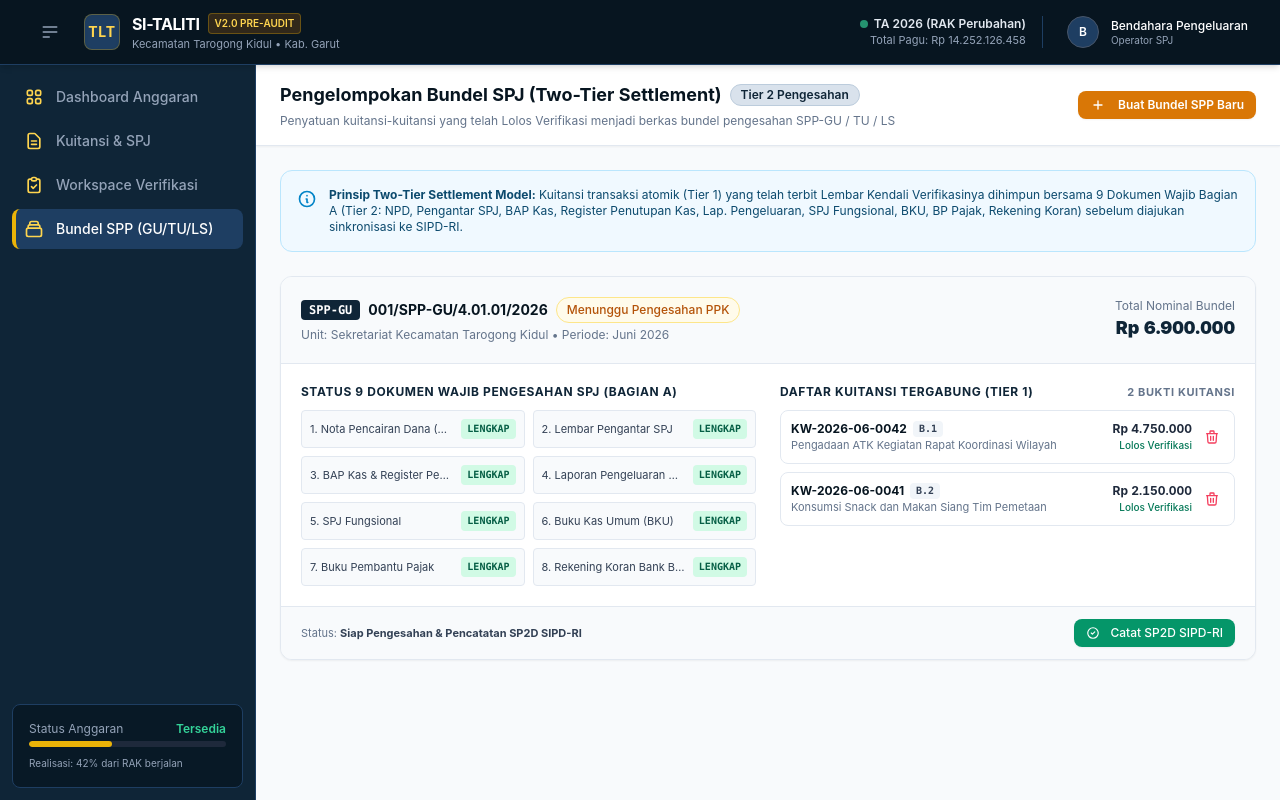
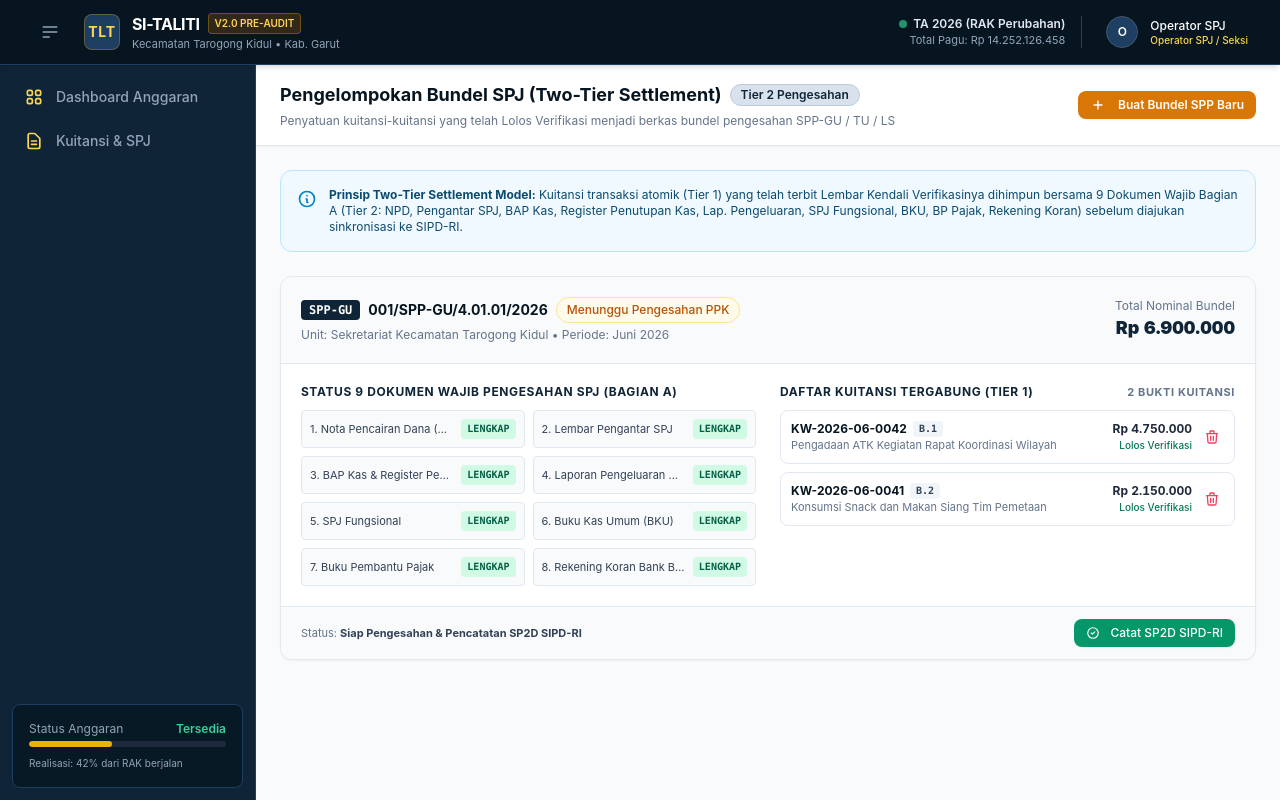
Before and after one commit to abyankamal/sitaliti, a Laravel app: page /bundles in a window 1280 px wide. Run offline with Laravel 12, Linux system fonts and the light colour scheme; style sheets or scripts are compiled from the project's sources; parts of the project's set-up code (start-up, migrations or seed data) failed here and were passed over; some libraries are stand-ins or nearby versions; some web fonts are replaced.

Commit message:
feat(navigation): implement role-based menu filtering and profile role badge

```diff
--- a/sitaliti-app/resources/js/Layouts/GovAppLayout.vue
+++ b/sitaliti-app/resources/js/Layouts/GovAppLayout.vue
@@ -10,32 +10,55 @@ defineProps({
 });
 
 const page = usePage();
-const user = computed(() => page.props.auth?.user || { name: 'Bendahara Pengeluaran', email: 'bendahara@tarogongkidul.garutkab.go.id' });
+const user = computed(() => page.props.auth?.user || {
+    name: 'Operator SPJ',
+    email: 'operator@tarogongkidul.garutkab.go.id',
+    role: 'OPERATOR'
+});
 
 const isSidebarOpen = ref(true);
 
-const navItems = [
+const ROLE_DISPLAY_NAMES = {
+    OPERATOR: 'Operator SPJ / Seksi',
+    PPTK: 'Pejabat Pelaksana Teknis (PPTK)',
+    VERIFIKATOR: 'Verifikator Kecamatan (PPK)',
+    BPP: 'Bendahara Pengeluaran (BPP)',
+    KPA: 'Camat / KPA',
+};
+
+// Definisi item navigasi beserta peran yang diizinkan melihatnya
+const allNavItems = [
     {
         name: 'Dashboard Anggaran',
         route: 'dashboard',
         icon: 'dashboard',
+        roles: ['OPERATOR', 'PPTK', 'VERIFIKATOR', 'BPP', 'KPA'],
     },
     {
         name: 'Kuitansi & SPJ',
-        route: 'receipts.index',
+        route: 'receipts.create',
         icon: 'receipt',
+        roles: ['OPERATOR', 'KPA'],
     },
     {
         name: 'Workspace Verifikasi',
         route: 'verification.index',
         icon: 'verification',
+        roles: ['PPTK', 'VERIFIKATOR', 'KPA'],
     },
     {
         name: 'Bundel SPP (GU/TU/LS)',
         route: 'bundles.index',
         icon: 'bundle',
+        roles: ['BPP', 'KPA', 'VERIFIKATOR'],
     },
 ];
+
+// Filter navigasi berdasarkan peran aktif pengguna
+const navItems = computed(() => {
+    const userRole = user.value?.role || 'OPERATOR';
+    return allNavItems.filter(item => !item.roles || item.roles.includes(userRole));
+});
 </script>
 
 <template>
@@ -85,11 +108,13 @@ const navItems = [
                         <!-- User Profile Badge -->
                         <div class="flex items-center gap-3 pl-2">
                             <div class="w-8 h-8 rounded-full bg-gov-navy-800 border border-slate-600 flex items-center justify-center text-xs font-semibold text-white">
-                                {{ user.name.charAt(0) }}
+                                {{ user.name?.charAt(0) || 'U' }}
                             </div>
                             <div class="hidden sm:block text-left leading-tight">
                                 <p class="text-xs font-medium text-white">{{ user.name }}</p>
-                                <p class="text-[10px] text-slate-400">Operator SPJ</p>
+                                <p class="text-[10px] text-gov-gold-400 font-medium">
+                                    {{ ROLE_DISPLAY_NAMES[user.role] || user.role || 'Pegawai' }}
+                                </p>
                             </div>
                         </div>
                     </div>
```
